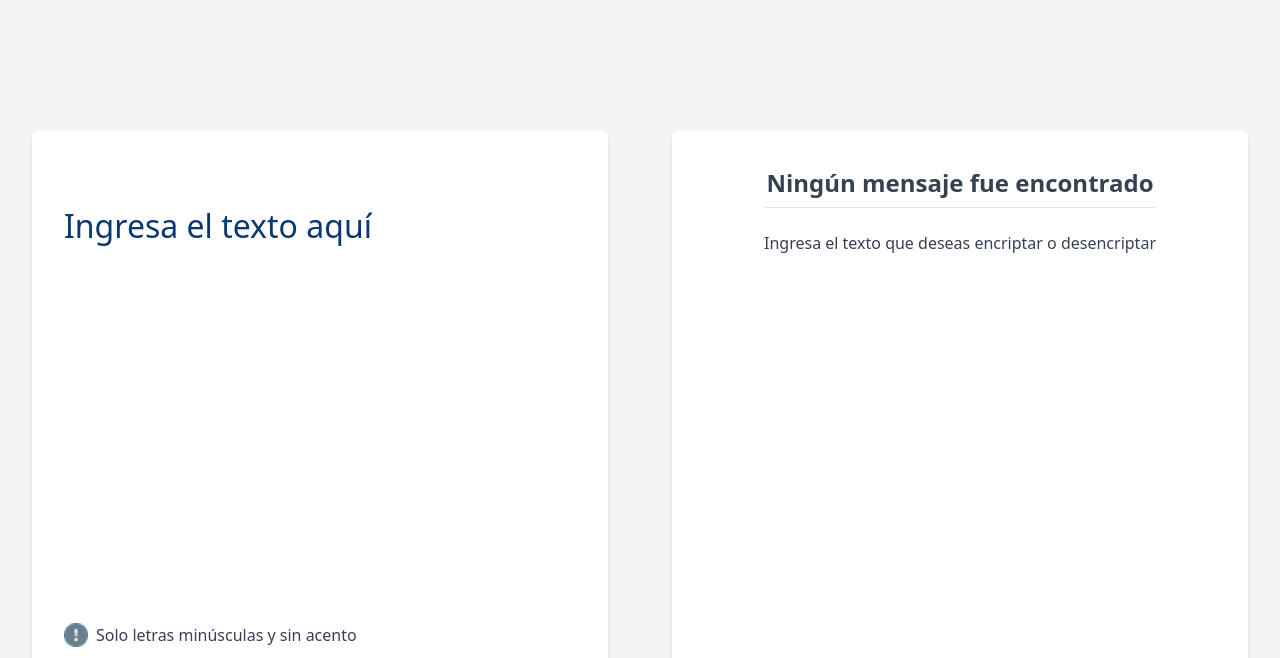
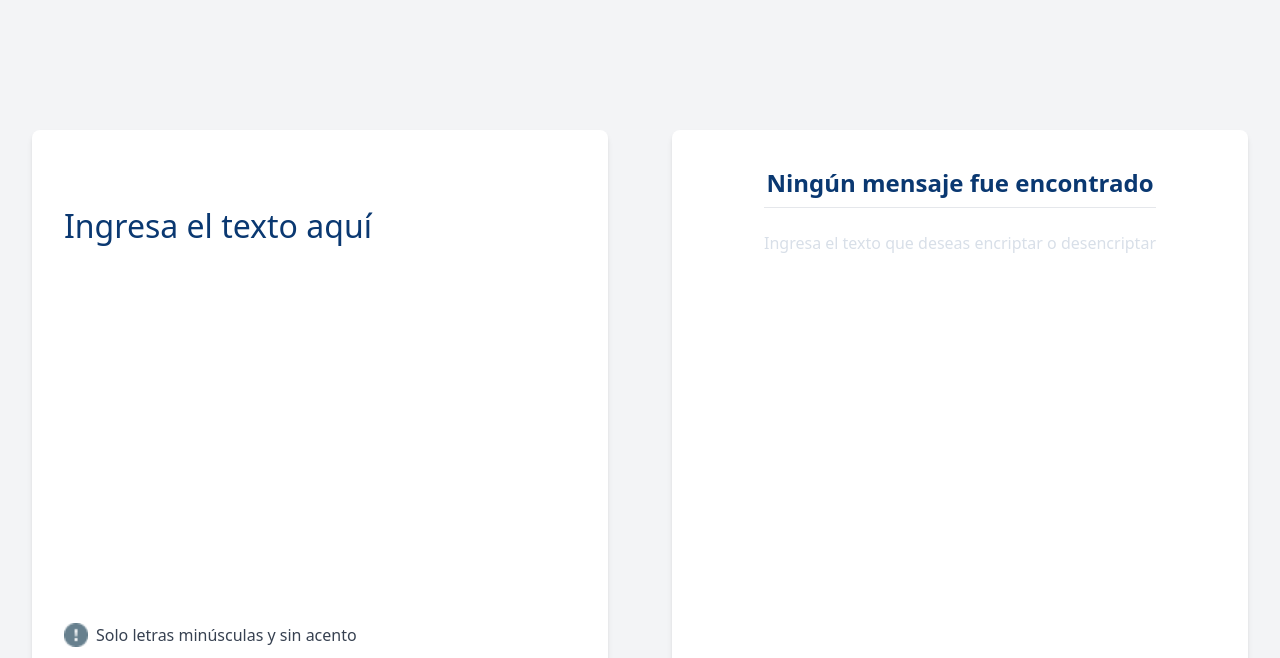
Before and after one commit to quirama1120/first-challenge-aulra, a website: page public/index.html in a window 1280 px wide. Shown: the part 142-800 px from the top of the page. Drawn offline with Linux system fonts and the light colour scheme.

Commit message:
vinculando el index.js en el head y actualizando estilos

```diff
--- a/public/index.html
+++ b/public/index.html
@@ -4,6 +4,7 @@
     <meta charset="UTF-8">
     <meta name="viewport" content="width=device-width, initial-scale=1.0">
     <link rel="stylesheet" href="./build/styles.css">
+    <script src="../src/js/index.js"></script>
     <title>Primer trabajo Alura</title>
 </head>
 <body class="bg-gray-100 flex flex-col min-h-screen">
@@ -31,9 +32,9 @@
             <div class="h-full flex flex-col items-center">
                 <img id="img" src="../assets/Muñeco.png" alt="imagen de persona arrodillada mirando a través de una lupa" class="w-84 mt-32 md:hidden">
                 <div class="text-center mt-[1%] h-80">
-                    <h2 id="tituloMensaje" class="text-2xl font-bold text-gray-700">Ningún mensaje fue encontrado</h2>
+                    <h2 id="tituloMensaje" class="text-2xl font-bold text-[#0A3871]">Ningún mensaje fue encontrado</h2>
                     <hr class="my-2 h-4">
-                    <p id="textoEncriptado" class="text-gray-700">Ingresa el texto que deseas encriptar o desencriptar</p>
+                    <p id="textoEncriptado" class="text-[#D8DFE8]">Ingresa el texto que deseas encriptar o desencriptar</p>
                 </div>
             </div>
         </aside>
@@ -42,7 +43,6 @@
     <footer class="text-[#0A3871] py-8 text-center flex justify-center items-center h-36 md:h-24">
         <p>Desarrollado por Christian Quirama Hernández 2024</p>
     </footer>
-    <script src="../src/js/index.js"></script>
 </body>
 
 </html>
```
Also changed, not shown: public/build/styles.css.
